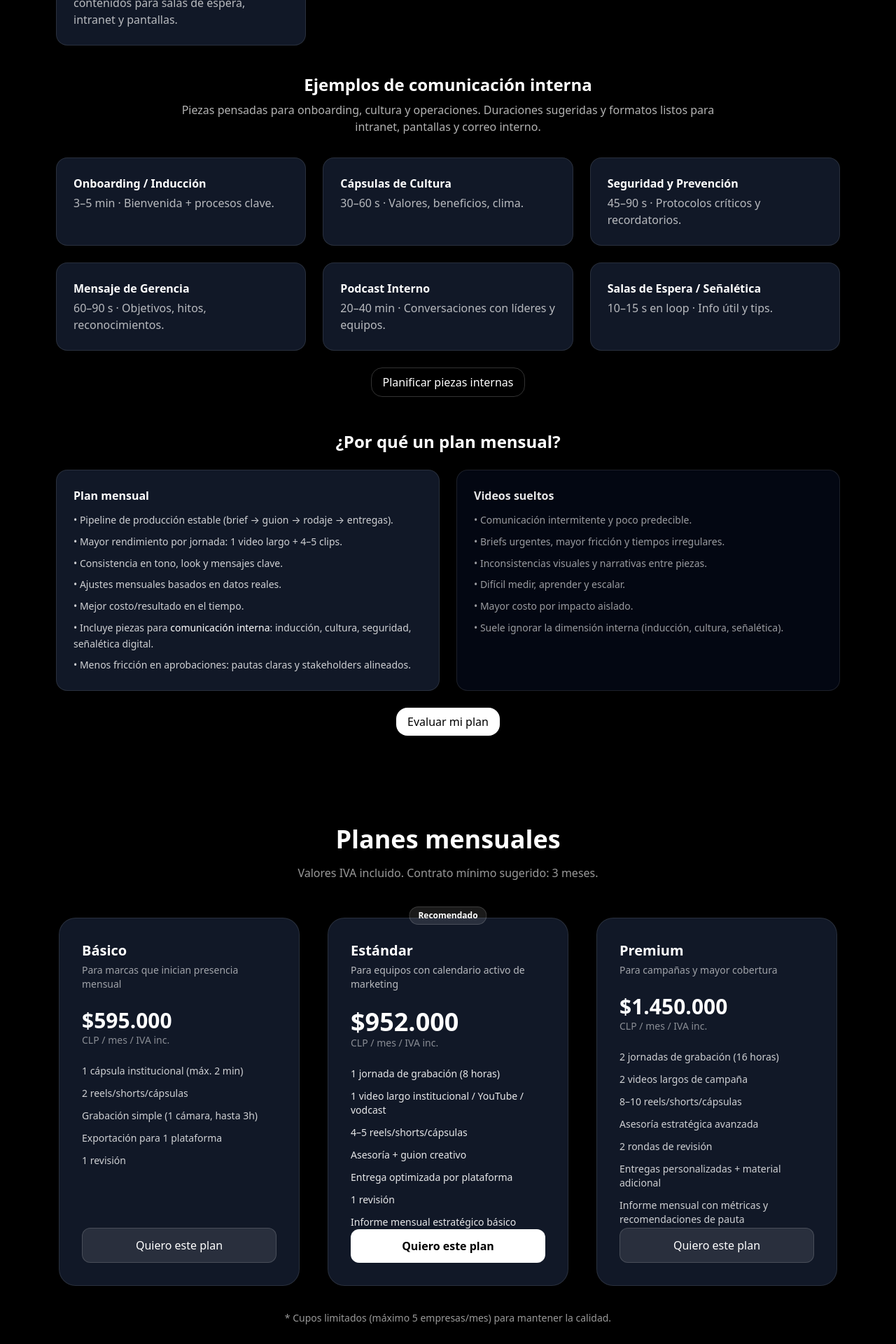
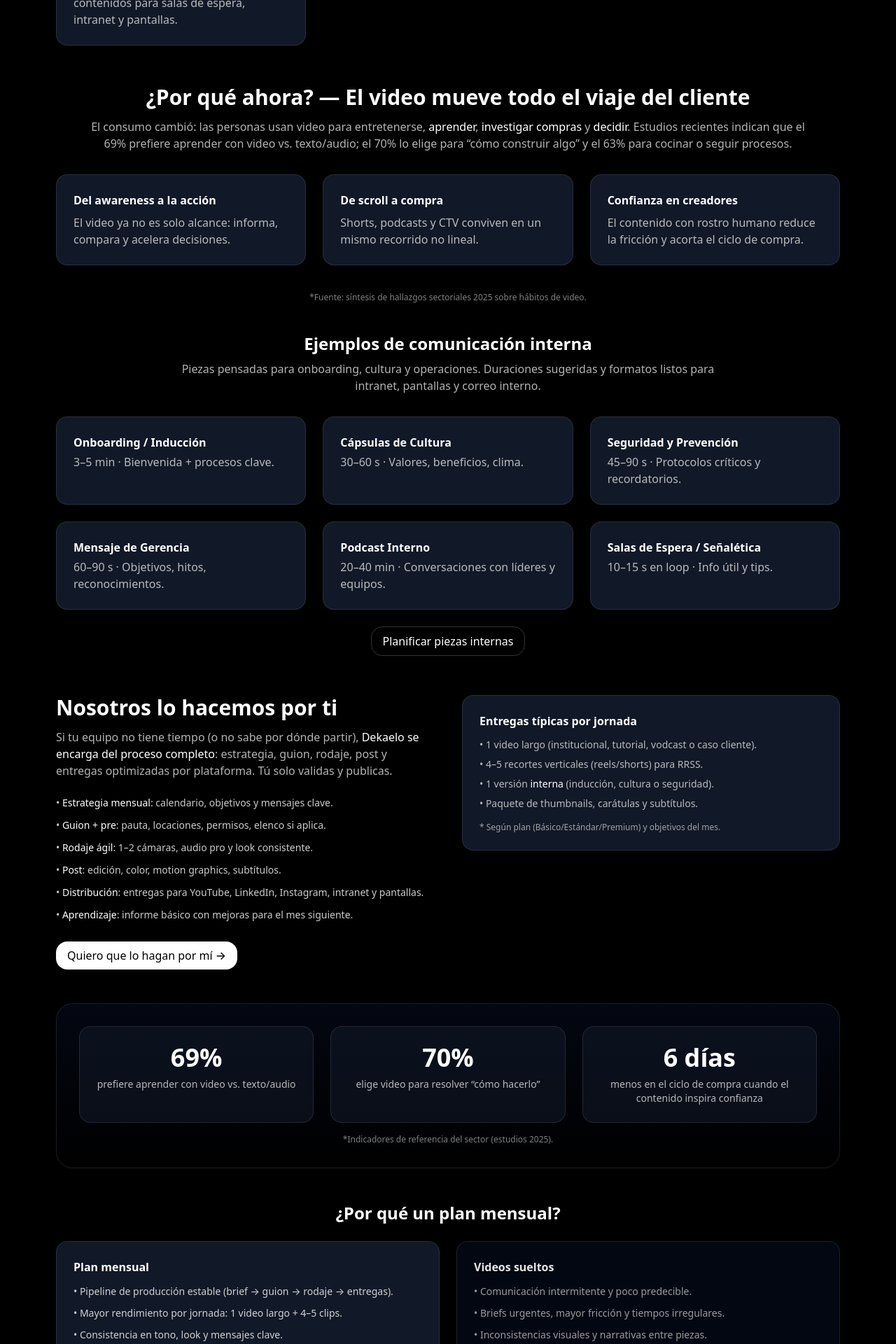
Before and after one commit to TronxGroup/Dekaelo-Media, a Next.js app: page /servicios in a window 1280 px wide. Shown: the part 900-2820 px from the top of the page at 70% size. Built offline with nearby package versions, Linux system fonts and the light colour scheme.

Commit message:
Update page.tsx

```diff
--- a/app/servicios/page.tsx
+++ b/app/servicios/page.tsx
@@ -25,6 +25,86 @@ export const metadata = {
 };
 
 export default function Page() {
+  const planes = [
+    {
+      key: 'basico',
+      nombre: 'Básico',
+      subtitulo: 'Para marcas que inician presencia mensual',
+      precio: '$595.000',
+      bullets: [
+        '1 cápsula institucional (máx. 2 min)',
+        '2 reels/shorts/cápsulas',
+        'Grabación simple (1 cámara, hasta 3h)',
+        'Exportación para 1 plataforma',
+        '1 revisión',
+        // Ajustes sugeridos:
+        'Publicación lista para: YouTube / LinkedIn / Instagram / Intranet.',
+        'Dekaelo gestiona guion, rodaje y post. Tú apruebas.',
+      ],
+      ctaLabel: 'Quiero este plan',
+      destacado: false,
+    },
+    {
+      key: 'estandar',
+      nombre: 'Estándar',
+      subtitulo: 'Para equipos con calendario activo de marketing',
+      precio: '$952.000',
+      bullets: [
+        '1 jornada de grabación (8 horas)',
+        '1 video largo institucional / YouTube / vodcast',
+        '4–5 reels/shorts/cápsulas',
+        'Asesoría + guion creativo',
+        'Entrega optimizada por plataforma',
+        '1 revisión',
+        'Informe mensual estratégico básico',
+        // Ajustes sugeridos:
+        'Publicación lista para: YouTube / LinkedIn / Instagram / Intranet.',
+        'Dekaelo gestiona guion, rodaje y post. Tú apruebas.',
+      ],
+      ctaLabel: 'Quiero este plan',
+      destacado: true,
+    },
+    {
+      key: 'premium',
+      nombre: 'Premium',
+      subtitulo: 'Para campañas y mayor cobertura',
+      precio: '$1.450.000',
+      bullets: [
+        '2 jornadas de grabación (16 horas)',
+        '2 videos largos de campaña',
+        '8–10 reels/shorts/cápsulas',
+        'Asesoría estratégica avanzada',
+        '2 rondas de revisión',
+        'Entregas personalizadas + material adicional',
+        'Informe mensual con métricas y recomendaciones de pauta',
+        // Ajustes sugeridos:
+        'Publicación lista para: YouTube / LinkedIn / Instagram / Intranet.',
+        'Dekaelo gestiona guion, rodaje y post. Tú apruebas.',
+      ],
+      ctaLabel: 'Quiero este plan',
+      destacado: false,
+    },
+  ] as const;
+
+  const faq = [
+    {
+      q: 'No tenemos tiempo ni ideas, ¿igual sirve?',
+      a: 'Sí. Partimos con una reunión corta mensual; nosotros proponemos calendario, guiones y formatos. Solo validas.',
+    },
+    {
+      q: '¿Publican por nosotros?',
+      a: 'Entregamos archivos optimizados y, si lo necesitas, te asistimos con la carga y buenas prácticas por plataforma.',
+    },
+    {
+      q: '¿Trabajan en regiones?',
+      a: 'Sí. Coordinamos logística y equipo local o viajamos según agenda y plan.',
+    },
+    {
+      q: '¿Pueden incluir más reels o un evento?',
+      a: 'Claro. El plan es escalable: sumamos jornadas, segunda cámara/dron, motion extra o cobertura especial.',
+    },
+  ];
+
   return (
     <section className="section bg-black">
       <div className="container">
@@ -65,6 +145,40 @@ export default function Page() {
           </div>
         </section>
 
+        {/* POR QUÉ AHORA (VIDEO-FIRST 2025) */}
+        <section className="mt-14 bg-black">
+          <div className="max-w-5xl mx-auto text-center">
+            <h2 className="text-2xl md:text-3xl font-extrabold text-white">
+              ¿Por qué ahora? — El video mueve todo el viaje del cliente
+            </h2>
+            <p className="text-white/70 mt-3">
+              El consumo cambió: las personas usan video para entretenerse, <span className="text-white">aprender</span>,
+              <span className="text-white"> investigar compras</span> y <span className="text-white">decidir</span>.
+              Estudios recientes indican que el 69% prefiere aprender con video vs. texto/audio;
+              el 70% lo elige para “cómo construir algo” y el 63% para cocinar o seguir procesos.
+            </p>
+          </div>
+
+          <div className="mt-8 grid md:grid-cols-3 gap-6">
+            {[
+              { t: 'Del awareness a la acción', d: 'El video ya no es solo alcance: informa, compara y acelera decisiones.' },
+              { t: 'De scroll a compra', d: 'Shorts, podcasts y CTV conviven en un mismo recorrido no lineal.' },
+              { t: 'Confianza en creadores', d: 'El contenido con rostro humano reduce la fricción y acorta el ciclo de compra.' },
+            ].map((i) => (
+              <div key={i.t} className="p-6 rounded-2xl bg-gray-900 border border-white/10">
+                <h3 className="font-semibold text-white">{i.t}</h3>
+                <p className="text-white/70 mt-2">{i.d}</p>
+              </div>
+            ))}
+          </div>
+
+          <div className="text-center mt-8">
+            <span className="inline-block text-xs text-white/50">
+              *Fuente: síntesis de hallazgos sectoriales 2025 sobre hábitos de video.
+            </span>
+          </div>
+        </section>
+
         {/* EJEMPLOS COMUNICACIÓN INTERNA */}
         <section className="mt-10">
           <h2 className="text-2xl font-bold text-white text-center">Ejemplos de comunicación interna</h2>
@@ -89,6 +203,67 @@ export default function Page() {
           <div className="text-center mt-6">
             <a href="/contacto#form" className="btn-outline" aria-label="Planificar piezas internas">Planificar piezas internas</a>
           </div>
+        </section>
+
+        {/* NOSOTROS LO HACEMOS POR TI */}
+        <section className="mt-14 bg-black">
+          <div className="max-w-6xl mx-auto grid md:grid-cols-2 gap-10 items-start">
+            <div>
+              <h2 className="text-2xl md:text-3xl font-extrabold text-white">
+                Nosotros lo hacemos por ti
+              </h2>
+              <p className="text-white/70 mt-3">
+                Si tu equipo no tiene tiempo (o no sabe por dónde partir),
+                <span className="text-white"> Dekaelo se encarga del proceso completo</span>: estrategia, guion, rodaje, post y entregas
+                optimizadas por plataforma. Tú solo validas y publicas.
+              </p>
+              <ul className="mt-6 space-y-3 text-white/80 text-sm">
+                <li>• <span className="text-white">Estrategia mensual</span>: calendario, objetivos y mensajes clave.</li>
+                <li>• <span className="text-white">Guion + pre</span>: pauta, locaciones, permisos, elenco si aplica.</li>
+                <li>• <span className="text-white">Rodaje ágil</span>: 1–2 cámaras, audio pro y look consistente.</li>
+                <li>• <span className="text-white">Post</span>: edición, color, motion graphics, subtítulos.</li>
+                <li>• <span className="text-white">Distribución</span>: entregas para YouTube, LinkedIn, Instagram, intranet y pantallas.</li>
+                <li>• <span className="text-white">Aprendizaje</span>: informe básico con mejoras para el mes siguiente.</li>
+              </ul>
+              <div className="mt-7">
+                <a href="/contacto#form" className="btn" aria-label="Quiero que Dekaelo produzca mis videos">
+                  Quiero que lo hagan por mí →
+                </a>
+              </div>
+            </div>
+
+            <div className="rounded-2xl bg-gray-900 border border-white/10 p-6">
+              <h3 className="font-semibold text-white">Entregas típicas por jornada</h3>
+              <ul className="mt-3 space-y-2 text-white/70 text-sm">
+                <li>• 1 video largo (institucional, tutorial, vodcast o caso cliente).</li>
+                <li>• 4–5 recortes verticales (reels/shorts) para RRSS.</li>
+                <li>• 1 versión <span className="text-white">interna</span> (inducción, cultura o seguridad).</li>
+                <li>• Paquete de thumbnails, carátulas y subtítulos.</li>
+              </ul>
+              <p className="mt-4 text-white/60 text-xs">
+                * Según plan (Básico/Estándar/Premium) y objetivos del mes.
+              </p>
+            </div>
+          </div>
+        </section>
+
+        {/* LO QUE DICEN LOS DATOS */}
+        <section className="mt-12 bg-gradient-to-b from-gray-950 to-black rounded-3xl p-8 border border-white/10">
+          <div className="grid md:grid-cols-3 gap-6 text-center">
+            {[
+              { n: '69%', d: 'prefiere aprender con video vs. texto/audio' },
+              { n: '70%', d: 'elige video para resolver “cómo hacerlo”' },
+              { n: '6 días', d: 'menos en el ciclo de compra cuando el contenido inspira confianza' },
+            ].map((k) => (
+              <div key={k.n} className="p-6 rounded-2xl bg-gray-900/60 border border-white/10">
+                <div className="text-4xl font-extrabold text-white">{k.n}</div>
+                <div className="text-white/70 mt-2 text-sm">{k.d}</div>
+              </div>
+            ))}
+          </div>
+          <p className="text-center text-white/50 text-xs mt-4">
+            *Indicadores de referencia del sector (estudios 2025).
+          </p>
         </section>
 
         {/* COMPARATIVA: MENSUAL VS VIDEO SUELTO */}
@@ -136,78 +311,40 @@ export default function Page() {
           </p>
 
           <div className="max-w-6xl mx-auto grid md:grid-cols-3 gap-8">
-            {/* Básico */}
-            <div className="relative p-1 rounded-3xl">
-              <div className="h-full w-full rounded-3xl bg-gray-900 border border-white/10 p-8 flex flex-col" data-testid="card-basico">
-                <h3 className="text-xl font-bold text-white">Básico</h3>
-                <p className="mt-1 text-sm text-white/60">Para marcas que inician presencia mensual</p>
+            {planes.map((p) => (
+              <div key={p.key} className="relative p-1 rounded-3xl">
+                <div
+                  className="h-full w-full rounded-3xl bg-gray-900 border border-white/10 p-8 flex flex-col"
+                  data-testid={`card-${p.key}`}
+                >
+                  {p.destacado && (
+                    <div className="absolute -top-3 left-1/2 -translate-x-1/2 bg-white/10 text-white text-xs font-bold px-3 py-1 rounded-full border border-white/15">
+                      Recomendado
+                    </div>
+                  )}
+                  <h3 className="text-xl font-bold text-white">{p.nombre}</h3>
+                  <p className="mt-1 text-sm text-white/70">{p.subtitulo}</p>
                   <div className="mt-6">
-                  <div className="text-3xl font-extrabold text-white">$595.000</div>
+                    <div className={`text-3xl ${p.destacado ? 'md:text-4xl' : ''} font-extrabold text-white`}>{p.precio}</div>
                     <div className="text-sm text-white/50">CLP / mes / IVA inc.</div>
                   </div>
                   <ul className="mt-6 space-y-3 text-white/80 text-sm">
-                  <li>1 cápsula institucional (máx. 2 min)</li>
-                  <li>2 reels/shorts/cápsulas</li>
-                  <li>Grabación simple (1 cámara, hasta 3h)</li>
-                  <li>Exportación para 1 plataforma</li>
-                  <li>1 revisión</li>
+                    {p.bullets.map((b) => <li key={b}>{b}</li>)}
                   </ul>
-                <a href="/contacto#form" className="mt-auto inline-block w-full text-center px-6 py-3 rounded-xl bg-white/10 hover:bg-white/15 transition border border-white/15" aria-label="Quiero plan Básico">
-                  Quiero este plan
+                  <a
+                    href="/contacto#form"
+                    className={`mt-auto inline-block w-full text-center px-6 py-3 rounded-xl transition ${
+                      p.destacado
+                        ? 'bg-white text-black font-semibold hover:opacity-90 border border-white/10'
+                        : 'bg-white/10 hover:bg-white/15 border border-white/15 text-white'
+                    }`}
+                    aria-label={`Quiero plan ${p.nombre}`}
+                  >
+                    {p.ctaLabel}
                   </a>
                 </div>
               </div>
-
-            {/* Estándar */}
-            <div className="relative p-1 rounded-3xl">
-              <div className="h-full w-full rounded-3xl bg-gray-900 border border-white/10 p-8 flex flex-col" data-testid="card-estandar">
-                <div className="absolute -top-3 left-1/2 -translate-x-1/2 bg-white/10 text-white text-xs font-bold px-3 py-1 rounded-full border border-white/15">
-                  Recomendado
-                </div>
-                <h3 className="text-xl font-bold text-white">Estándar</h3>
-                <p className="mt-1 text-sm text-white/70">Para equipos con calendario activo de marketing</p>
-                <div className="mt-6">
-                  <div className="text-4xl font-extrabold text-white">$952.000</div>
-                  <div className="text-sm text-white/50">CLP / mes / IVA inc.</div>
-                </div>
-                <ul className="mt-6 space-y-3 text-white/90 text-sm">
-                  <li>1 jornada de grabación (8 horas)</li>
-                  <li>1 video largo institucional / YouTube / vodcast</li>
-                  <li>4–5 reels/shorts/cápsulas</li>
-                  <li>Asesoría + guion creativo</li>
-                  <li>Entrega optimizada por plataforma</li>
-                  <li>1 revisión</li>
-                  <li>Informe mensual estratégico básico</li>
-                </ul>
-                <a href="/contacto#form" className="mt-auto inline-block w-full text-center px-6 py-3 rounded-xl bg-white text-black font-semibold hover:opacity-90 transition" aria-label="Quiero plan Estándar">
-                  Quiero este plan
-                </a>
-              </div>
-            </div>
-
-            {/* Premium */}
-            <div className="relative p-1 rounded-3xl">
-              <div className="h-full w-full rounded-3xl bg-gray-900 border border-white/10 p-8 flex flex-col" data-testid="card-premium">
-                <h3 className="text-xl font-bold text-white">Premium</h3>
-                <p className="mt-1 text-sm text-white/60">Para campañas y mayor cobertura</p>
-                <div className="mt-6">
-                  <div className="text-3xl font-extrabold text-white">$1.450.000</div>
-                  <div className="text-sm text-white/50">CLP / mes / IVA inc.</div>
-                </div>
-                <ul className="mt-6 space-y-3 text-white/80 text-sm">
-                  <li>2 jornadas de grabación (16 horas)</li>
-                  <li>2 videos largos de campaña</li>
-                  <li>8–10 reels/shorts/cápsulas</li>
-                  <li>Asesoría estratégica avanzada</li>
-                  <li>2 rondas de revisión</li>
-                  <li>Entregas personalizadas + material adicional</li>
-                  <li>Informe mensual con métricas y recomendaciones de pauta</li>
-                </ul>
-                <a href="/contacto#form" className="mt-auto inline-block w-full text-center px-6 py-3 rounded-xl bg-white/10 hover:bg-white/15 transition border border-white/15" aria-label="Quiero plan Premium">
-                  Quiero este plan
-                </a>
-              </div>
-            </div>
+            ))}
           </div>
 
           <p className="text-center text-white/60 text-sm mt-8">
@@ -236,13 +373,27 @@ export default function Page() {
           </div>
         </section>
 
+        {/* FAQ */}
+        <section className="mt-16 bg-black">
+          <h2 className="text-2xl md:text-3xl font-extrabold text-white text-center">Preguntas frecuentes</h2>
+          <div className="mt-8 grid md:grid-cols-2 gap-6">
+            {faq.map((f) => (
+              <div key={f.q} className="p-6 rounded-2xl bg-gray-900 border border-white/10">
+                <h3 className="font-semibold text-white">{f.q}</h3>
+                <p className="text-white/70 mt-2">{f.a}</p>
+              </div>
+            ))}
+          </div>
+        </section>
+
         {/* CTA FINAL */}
         <section className="py-20 text-center">
           <h2 className="text-3xl md:text-4xl font-extrabold text-white">
             ¿Listo para potenciar tu comunicación audiovisual?
           </h2>
           <p className="mt-3 text-white/70 max-w-2xl mx-auto">
-            Cotiza tu plan hoy y asegura un aliado creativo que transforma ideas en impacto real.
+            Dekaelo produce por ti: estrategia, guion, rodaje y post.
+            En 30 días tendrás un sistema de video mensual que informa, vende y comunica internamente.
           </p>
           <a
             href="/contacto#form"
@@ -317,6 +468,23 @@ export default function Page() {
           }),
         }}
       />
+
+      {/* JSON-LD: FAQPage (SEO enriquecido) */}
+      <script
+        type="application/ld+json"
+        // @ts-ignore
+        dangerouslySetInnerHTML={{
+          __html: JSON.stringify({
+            "@context": "https://schema.org",
+            "@type": "FAQPage",
+            mainEntity: faq.map(({ q, a }) => ({
+              "@type": "Question",
+              name: q,
+              acceptedAnswer: { "@type": "Answer", text: a }
+            }))
+          }),
+        }}
+      />
     </section>
   );
 }
```
Lines whose indentation alone changed are shown as unchanged.
